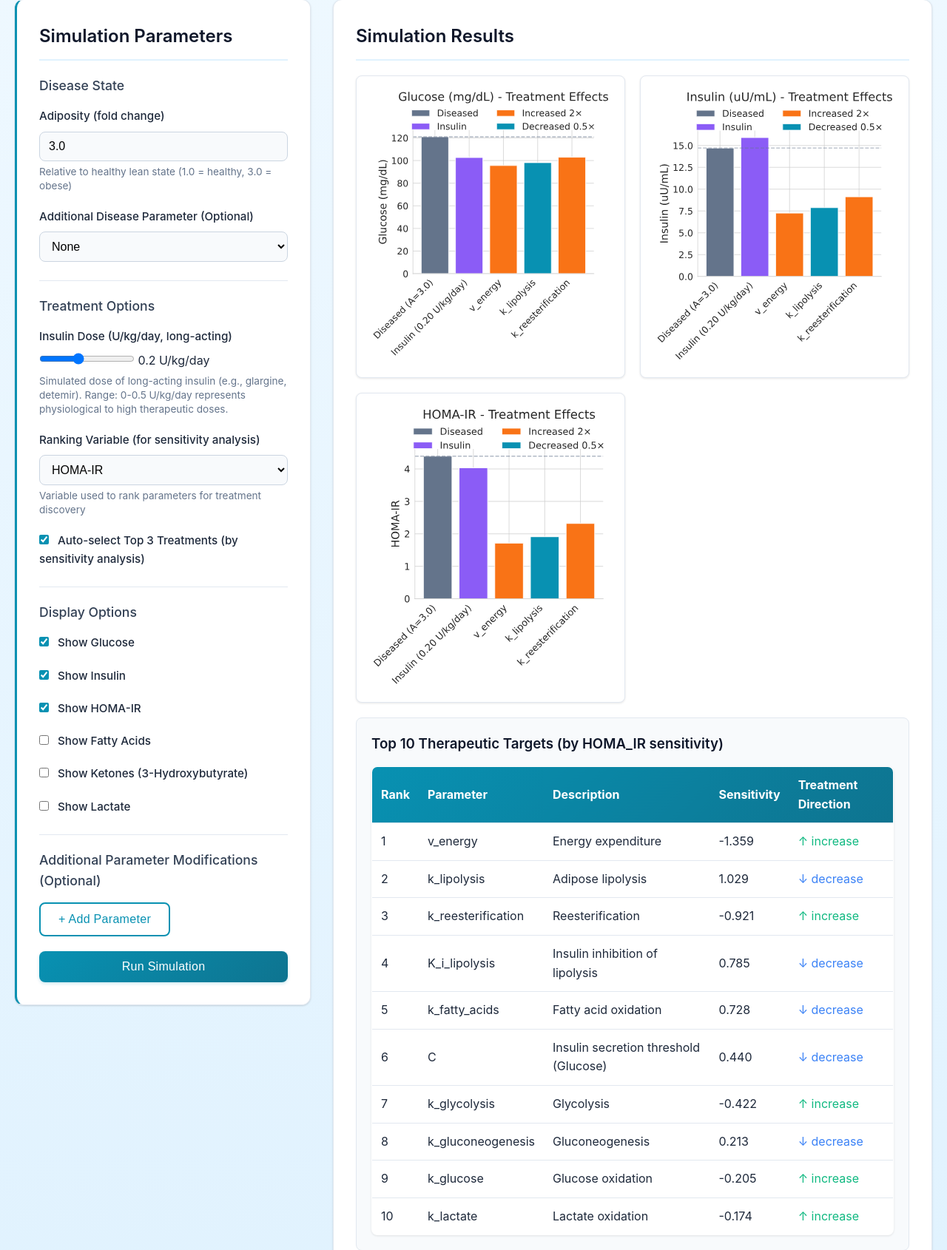
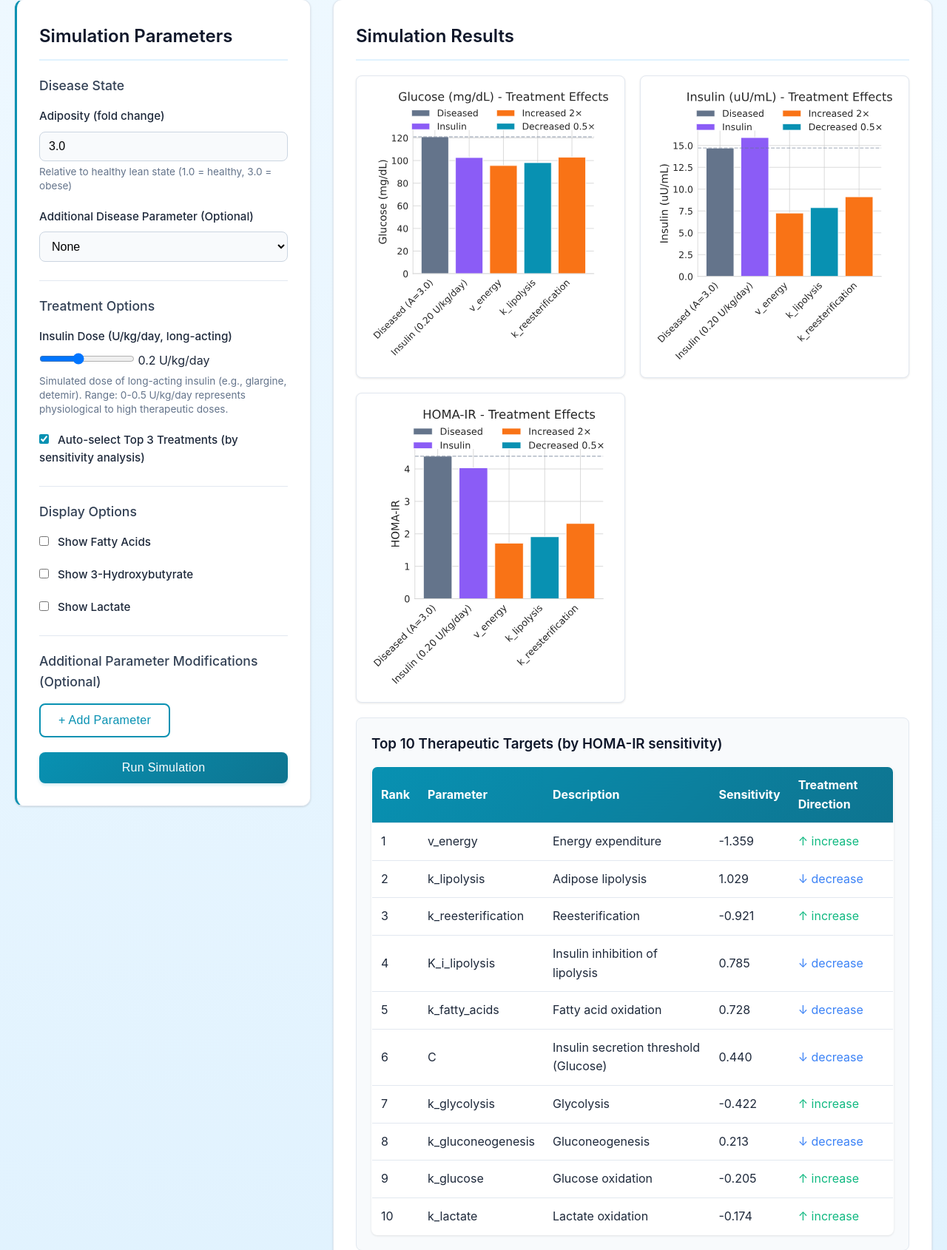
Before and after one commit to weilandtd/CompetitiveCatabolism, a Flask app: page /treatment in a window 1280 px wide. Shown: the part 282-1972 px from the top of the page at 74% size. Run offline with Flask 2, Linux system fonts and the light colour scheme.

Commit message:
MTN: Change display names -> 3HB only not with ketones

```diff
--- a/web_app/template/treatment.html
+++ b/web_app/template/treatment.html
@@ -52,19 +52,6 @@
                 </div>
 
                 <div class="form-group">
-                    <label for="ranking_variable">Ranking Variable (for sensitivity analysis)</label>
-                    <select id="ranking_variable">
-                        <option value="HOMA_IR">HOMA-IR</option>
-                        <option value="G">Glucose</option>
-                        <option value="I">Insulin</option>
-                        <option value="F">Fatty Acids</option>
-                        <option value="K">Ketones</option>
-                        <option value="L">Lactate</option>
-                    </select>
-                    <small>Variable used to rank parameters for treatment discovery</small>
-                </div>
-
-                <div class="form-group">
                     <label>
                         <input type="checkbox" id="auto_treatment" checked>
                         Auto-select Top 3 Treatments (by sensitivity analysis)
@@ -72,27 +59,6 @@
                 </div>
 
                 <h3>Display Options</h3>
-
-                <div class="form-group">
-                    <label>
-                        <input type="checkbox" id="show_glucose" checked>
-                        Show Glucose
-                    </label>
-                </div>
-
-                <div class="form-group">
-                    <label>
-                        <input type="checkbox" id="show_insulin" checked>
-                        Show Insulin
-                    </label>
-                </div>
-
-                <div class="form-group">
-                    <label>
-                        <input type="checkbox" id="show_homa_ir" checked>
-                        Show HOMA-IR
-                    </label>
-                </div>
 
                 <div class="form-group">
                     <label>
@@ -104,7 +70,7 @@
                 <div class="form-group">
                     <label>
                         <input type="checkbox" id="show_ketones">
-                        Show Ketones (3-Hydroxybutyrate)
+                        Show 3-Hydroxybutyrate
                     </label>
                 </div>
 
@@ -213,11 +179,7 @@
             const diseaseParam = document.getElementById('disease_param').value;
             const diseaseFold = document.getElementById('disease_fold').value;
             const insulinDose = document.getElementById('insulin_dose').value;
-            const rankingVariable = document.getElementById('ranking_variable').value;
             const autoTreatment = document.getElementById('auto_treatment').checked;
-            const showGlucose = document.getElementById('show_glucose').checked;
-            const showInsulin = document.getElementById('show_insulin').checked;
-            const showHomaIr = document.getElementById('show_homa_ir').checked;
             const showFattyAcids = document.getElementById('show_fatty_acids').checked;
             const showKetones = document.getElementById('show_ketones').checked;
             const showLactate = document.getElementById('show_lactate').checked;
@@ -245,13 +207,9 @@
                 disease_param: diseaseParam || null,
                 disease_fold: diseaseParam ? parseFloat(diseaseFold) : null,
                 insulin_dose: parseFloat(insulinDose),
-                ranking_variable: rankingVariable,
                 treatment_params: JSON.stringify(treatmentParams),
                 treatment_folds: JSON.stringify(treatmentFolds),
                 parameters: additionalParams,
-                show_glucose: showGlucose,
-                show_insulin: showInsulin,
-                show_homa_ir: showHomaIr,
                 show_fatty_acids: showFattyAcids,
                 show_ketones: showKetones,
                 show_lactate: showLactate
@@ -288,11 +246,6 @@
                     });
 
                     simulationData = result.data;
-
-                    // Update table title with ranking variable
-                    const rankingVarName = result.ranking_variable || 'HOMA-IR';
-                    document.querySelector('#sensitivity-table h3').textContent =
-                        `Top 10 Therapeutic Targets (by ${rankingVarName} sensitivity)`;
 
                     // Display sensitivity table with direction information
                     if (result.top_perturbations) {
```
